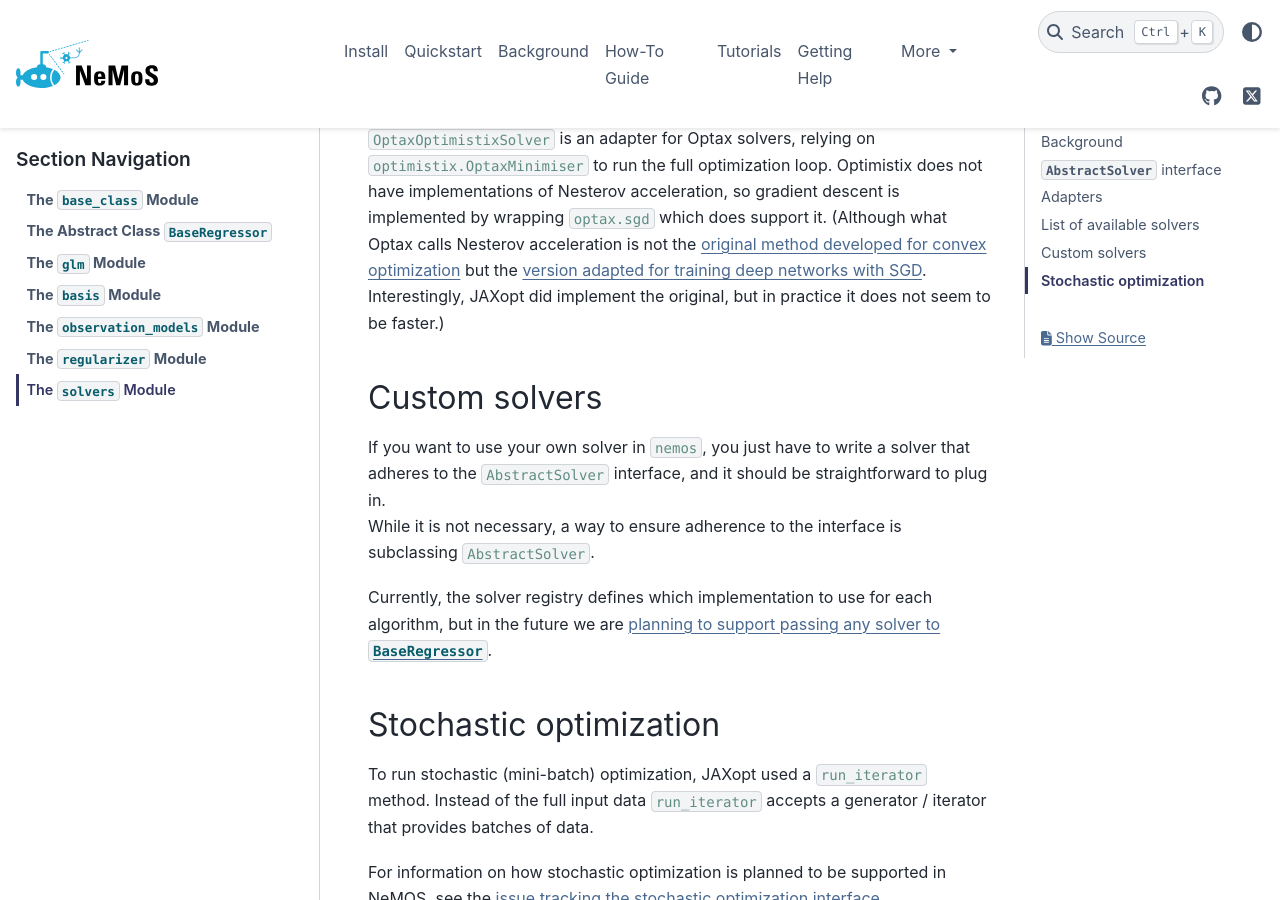
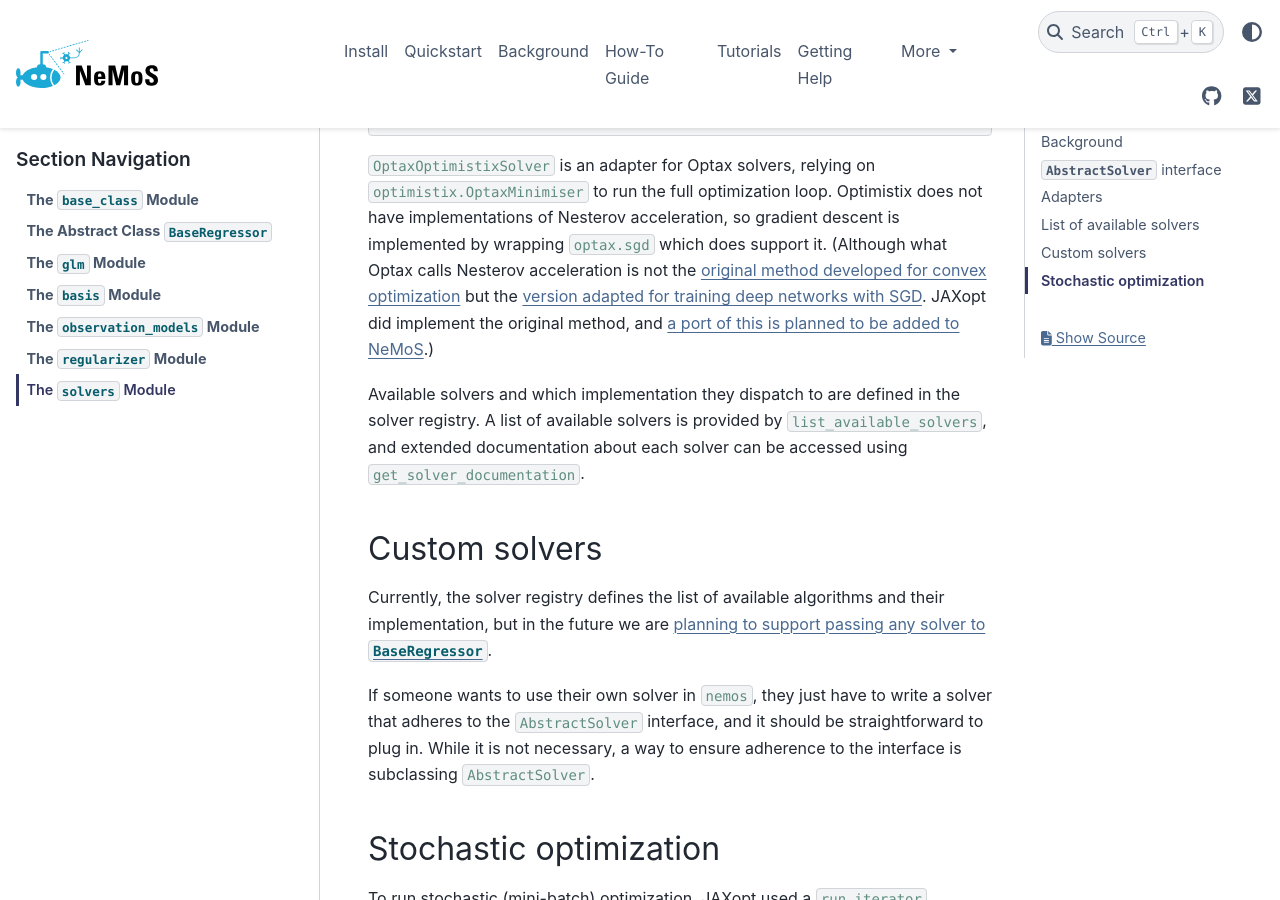
Before and after one commit to flatironinstitute/nemos, a Sphinx documentation site: the page built from docs/developers_notes/07-solvers.md, in a window 1280 px wide and 900 px high, scrolled down 3119 px. Built offline with Sphinx 7.4.7 and the PyData theme 0.15.4, drawn with Linux system fonts in a browser that asks for light colours; some of the changed text lies outside the part shown.

Commit message:
Update developer notes

```diff
--- a/docs/developers_notes/07-solvers.md
+++ b/docs/developers_notes/07-solvers.md
@@ -7,21 +7,21 @@
 
 To support flexibility and long-term maintenance, NeMoS now has a backend-agnostic solver interface, allowing the use of solvers from different backend libraries with different interfaces.
 
-In particular, NeMoS's solvers interface is designed to be compatible with solvers from Google's [Optax](https://optax.readthedocs.io/en/latest/) and the community-run [Optimistix](https://docs.kidger.site/optimistix/).
+In particular, NeMoS's solvers interface is designed to be compatible with solvers from JAXopt, Google's [Optax](https://optax.readthedocs.io/en/latest/), and the community-run [Optimistix](https://docs.kidger.site/optimistix/).
 
 ## `AbstractSolver` interface
 This interface is defined by `AbstractSolver` and mostly follows the JAXopt API.
-All solvers implemented in NeMoS are subclasses of `AbstractSolver`, however subclassing is not required for implementing solvers that can be used with NeMoS. (See [custom solvers](#custom-solvers))
+All solvers implemented in NeMoS are subclasses of `AbstractSolver`, however subclassing is not strictly required for implementing solvers that can be used with NeMoS. (See [custom solvers](#custom-solvers))
 
 The `AbstractSolver` interface requires implementing the following methods:
-- `__init__`: all solver parameters and settings should go here. The other methods only take the solver state, current or initial solution (model parameters), and the input data for the objective function.
+- `__init__`: Construct a solver object. All solver parameters and settings (tolerance, maximum number of steps, etc.) are passed here. The other methods only take the solver state, current or initial solution (model parameters), and the input data for the objective function.
 - `init_state`: Initialize the solver state.
 - `update`: Take one step of the optimization algorithm.
 - `run`: Run a full optimization.
 - `get_accepted_arguments`: Set of argument names that can be passed to `__init__`. These will be the parameters users can change by passing `solver_kwargs` to NeMoS models (e.g., `GLM`).
 - `get_optim_info`: Collect diagnostic information about the optimization run into an `OptimizationInfo` namedtuple, [described in the next section](#optimization-info).
 
-This is a generic class parametrized by `SolverState` and `StepResult`.
+`AbstractSolver` is a generic class parametrized by `SolverState` and `StepResult`.
 `SolverState` in concrete subclasses should be the type of the solver state.
 `StepResult` is the type of what is returned by each step of the solver. Typically this is a tuple of the parameters and the solver state.
 
@@ -42,7 +42,11 @@
 Creating adapters for existing solvers can be done in multiple ways.
 In our experience wrapping solver objects through adapters provides a clean way of doing that, and adapters in NeMoS follow this pattern.
 
-`SolverAdapter` provides methods for wrapping existing solvers.
+Currently there are adapters implemented for two optimization backends:
+- `OptimistixAdapter` wraps Optimistix solvers.
+- `JaxoptAdapter` wraps JAXopt solvers. As `SVRG` and `ProxSVRG` follow the JAXopt interface, these are also wrapped with `JaxoptAdapter`.
+
+Both of these are subclasses of `SolverAdapter` that provides common methods for wrapping existing solvers.
 Each subclass of `SolverAdapter` defines the methods of `AbstractInterface`, as well as a `_solver_cls` class variable signaling the type of solver wrapped by it.
 During construction they set a `_solver` attribute that is a concrete instance of `_solver_cls`.
 
@@ -50,11 +54,6 @@
 - `get_accepted_arguments` returns the arguments to `__init__`, `_solver_cls`, and `_solver_cls.__init__`, and discarding the ones required by `AbstractSolver.__init__`.
 - `__getattr__` dispatches every attribute call to the wrapped `_solver`.
 - `__init_subclass__` generates a docstring for the adapter including accepted arguments and the wrapped solver's documentation. Extra notes about accepted arguments can be included in docstrings of subclasses using `_note_about_accepted_arguments`. This is used by `OptimistixAdapter` to add a note about the different naming of the tolerance parameter.
-
-Currently there are adapters implemented for two optimization backends:
-- `OptimistixAdapter` wraps Optimistix solvers.
-- `JaxoptAdapter` wraps JAXopt solvers. As `SVRG` and `ProxSVRG` follow the JAXopt interface, these are also wrapped with `JaxoptAdapter`.
-
 
 ## List of available solvers
 
@@ -88,14 +87,17 @@
 
 `OptaxOptimistixSolver` is an adapter for Optax solvers, relying on `optimistix.OptaxMinimiser` to run the full optimization loop.
 Optimistix does not have implementations of Nesterov acceleration, so gradient descent is implemented by wrapping `optax.sgd` which does support it.
-(Although what Optax calls Nesterov acceleration is not the [original method developed for convex optimization](https://hengshuaiyao.github.io/papers/nesterov83.pdf) but the [version adapted for training deep networks with SGD](https://proceedings.mlr.press/v28/sutskever13.html). Interestingly, JAXopt did implement the original, but in practice it does not seem to be faster.)
+(Although what Optax calls Nesterov acceleration is not the [original method developed for convex optimization](https://hengshuaiyao.github.io/papers/nesterov83.pdf) but the [version adapted for training deep networks with SGD](https://proceedings.mlr.press/v28/sutskever13.html). JAXopt did implement the original method, and [a port of this is planned to be added to NeMoS](https://github.com/flatironinstitute/nemos/issues/380).)
+
+Available solvers and which implementation they dispatch to are defined in the solver registry.
+A list of available solvers is provided by `list_available_solvers`, and extended documentation about each solver can be accessed using `get_solver_documentation`.
 
 (custom-solvers)=
 ## Custom solvers
-If you want to use your own solver in `nemos`, you just have to write a solver that adheres to the `AbstractSolver` interface, and it should be straightforward to plug in.
+Currently, the solver registry defines the list of available algorithms and their implementation, but in the future we are [planning to support passing any solver to `BaseRegressor`](https://github.com/flatironinstitute/nemos/issues/378).
+
+If someone wants to use their own solver in `nemos`, they just have to write a solver that adheres to the `AbstractSolver` interface, and it should be straightforward to plug in.
 While it is not necessary, a way to ensure adherence to the interface is subclassing `AbstractSolver`.
-
-Currently, the solver registry defines which implementation to use for each algorithm, but in the future we are [planning to support passing any solver to `BaseRegressor`](https://github.com/flatironinstitute/nemos/issues/378).
 
 ## Stochastic optimization
 To run stochastic (mini-batch) optimization, JAXopt used a `run_iterator` method.
```
Also changed, not shown: other parts of docs/developers_notes/07-solvers.md (+1 -1 lines).
